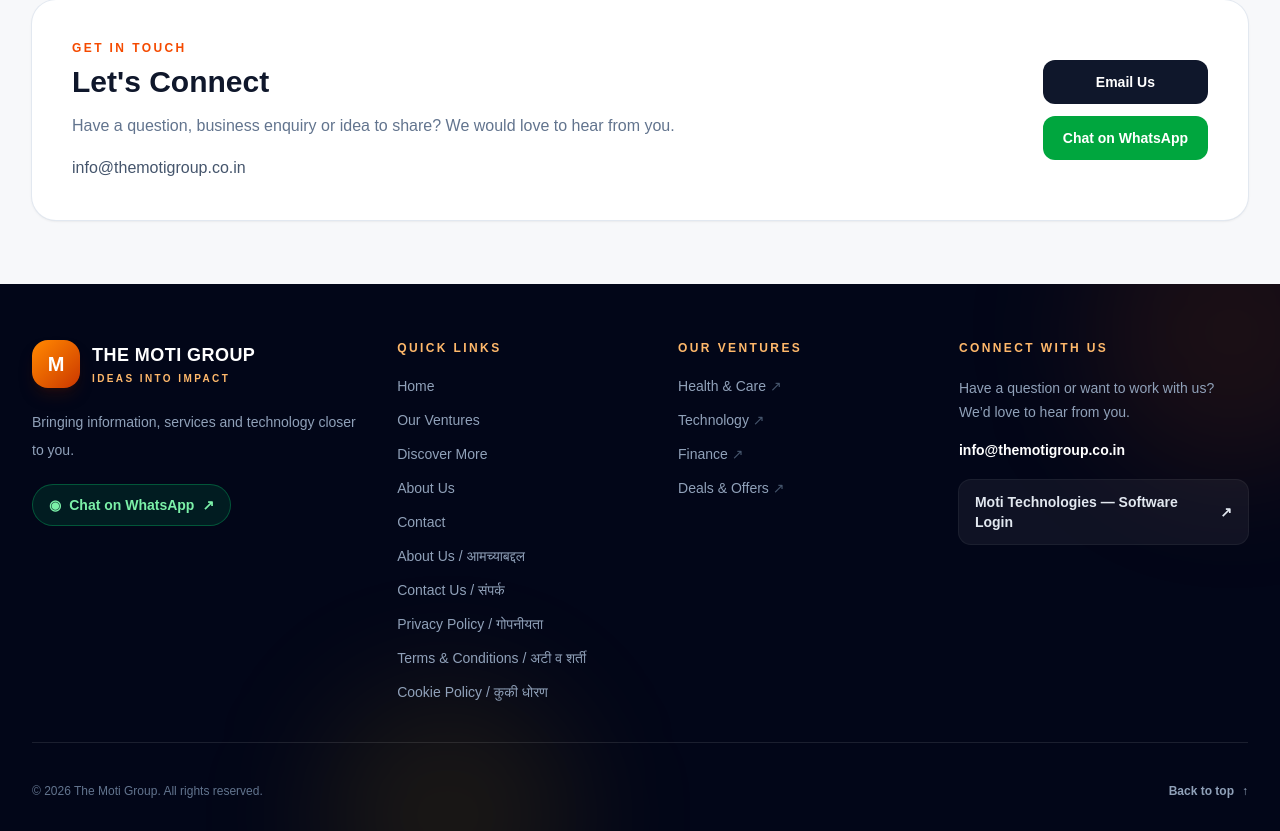
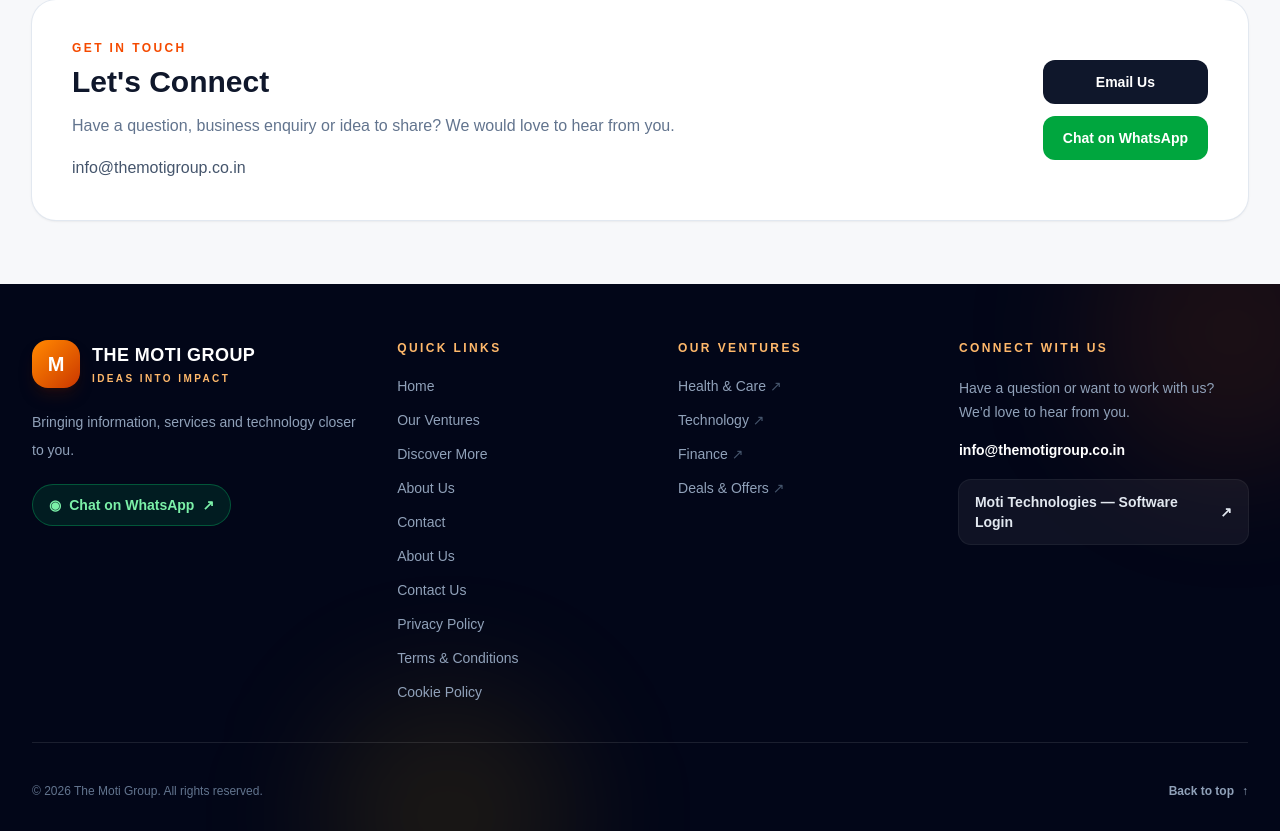
Before and after one commit to aarthak21-beep/themotigroup, a Next.js app: page / in a window 1280 px wide. Shown: the part 3926-4757 px from the top of the page. Built offline with nearby package versions, Linux system fonts and the light colour scheme; no server answers.

Commit message:
Show footer quick links in selected language

```diff
--- a/app/page.tsx
+++ b/app/page.tsx
@@ -729,11 +729,11 @@
                 <a href="#trending" className="transition hover:translate-x-1 hover:text-white">{t.latest}</a>
                 <a href="#about" className="transition hover:translate-x-1 hover:text-white">{t.aboutNav}</a>
                 <a href="#contact" className="transition hover:translate-x-1 hover:text-white">{t.contactNav}</a>
-                <a href="/about-us" className="transition hover:translate-x-1 hover:text-white">About Us / आमच्याबद्दल</a>
-                <a href="/contact-us" className="transition hover:translate-x-1 hover:text-white">Contact Us / संपर्क</a>
-                <a href="/privacy-policy" className="transition hover:translate-x-1 hover:text-white">Privacy Policy / गोपनीयता</a>
-                <a href="/terms-and-conditions" className="transition hover:translate-x-1 hover:text-white">Terms & Conditions / अटी व शर्ती</a>
-                <a href="/cookie-policy" className="transition hover:translate-x-1 hover:text-white">Cookie Policy / कुकी धोरण</a>
+                <a href="/about-us" className="transition hover:translate-x-1 hover:text-white">{language === "mr" ? "आमच्याबद्दल" : "About Us"}</a>
+                <a href="/contact-us" className="transition hover:translate-x-1 hover:text-white">{language === "mr" ? "संपर्क" : "Contact Us"}</a>
+                <a href="/privacy-policy" className="transition hover:translate-x-1 hover:text-white">{language === "mr" ? "गोपनीयता धोरण" : "Privacy Policy"}</a>
+                <a href="/terms-and-conditions" className="transition hover:translate-x-1 hover:text-white">{language === "mr" ? "अटी व शर्ती" : "Terms & Conditions"}</a>
+                <a href="/cookie-policy" className="transition hover:translate-x-1 hover:text-white">{language === "mr" ? "कुकी धोरण" : "Cookie Policy"}</a>
               </div>
             </div>
 
```
